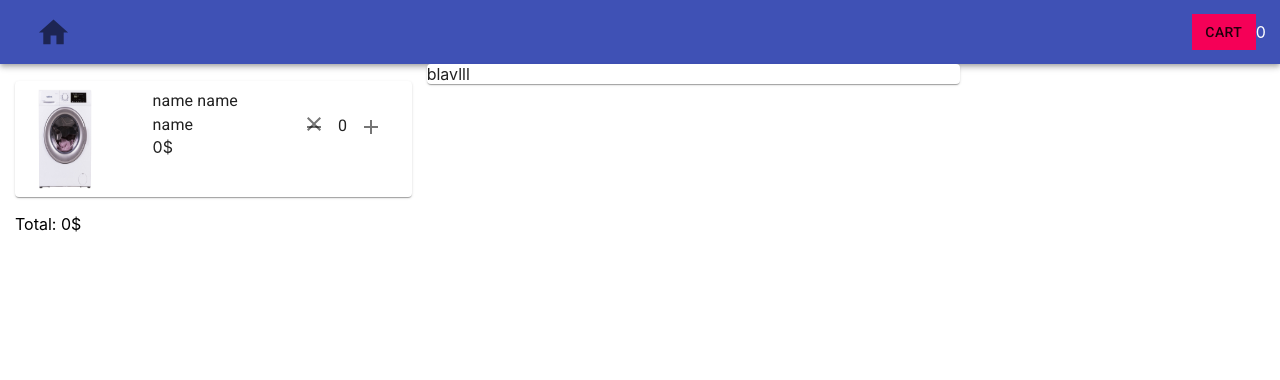
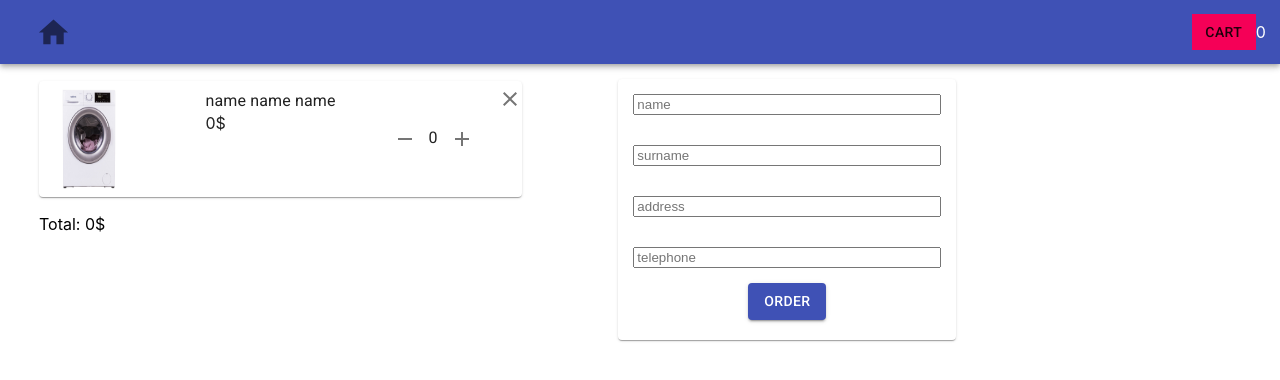
Before and after one commit to Parenyuk/testshop, a React (Create React App) app: page /#/cart in a window 1280 px wide. Shown: the top 380 px of the page. Built offline with nearby package versions, Linux system fonts and the light colour scheme.

Commit message:
finish markup ConfirmOrderProduct.tsx

```diff
--- a/package.json
+++ b/package.json
@@ -18,6 +18,7 @@
     "axios": "^0.20.0",
     "react": "^17.0.0",
     "react-dom": "^17.0.0",
+    "react-hook-form": "^6.9.6",
     "react-redux": "^7.2.1",
     "react-router": "^5.2.0",
     "react-router-dom": "^5.2.0",
--- a/src/pages/Cart/Cart.tsx
+++ b/src/pages/Cart/Cart.tsx
@@ -6,11 +6,21 @@ import {makeStyles, Theme} from '@material-ui/core/styles';
 import {ConfirmOrderProduct} from './ConfirmOrderProduct/ConfirmOrderProduct';
 import Grid from '@material-ui/core/Grid';
 import Card from '@material-ui/core/Card';
+import Container from '@material-ui/core/Container';
 
 
 export const useCartStyles = makeStyles((theme: Theme) => ({
     totalPrice: {
         margin: 15,
+    },
+    orderFormWrapper: {
+        display: 'flex',
+        flexDirection: 'column',
+        alignItems: 'center',
+        justifyContent: 'center',
+        padding: 15,
+        maxWidth: 500,
+
     }
 }))
 
@@ -23,22 +33,21 @@ export const Cart = () => {
 
     return (
         <div>
-            <Grid container direction={'row'} >
-                <Grid item xs={4} >
-                    <ProductItemInCart  />
+            <Container fixed>
+                <Grid container direction={'row'}>
+                    <Grid item xs={5}>
+                        <ProductItemInCart/>
                         <div className={classes.totalPrice}>
-                        Total:  {`${totalPriceProduct}$`}
+                            Total: {`${totalPriceProduct}$`}
                         </div>
                     </Grid>
-               <Grid item xs={5} >
+                    <Grid item xs={5} className={classes.orderFormWrapper}>
                         <Card>
                             <ConfirmOrderProduct/>
                         </Card>
-
                     </Grid>
-
-
                 </Grid>
+            </Container>
         </div>
     )
 }
--- a/src/pages/Cart/ConfirmOrderProduct/ConfirmOrderProduct.tsx
+++ b/src/pages/Cart/ConfirmOrderProduct/ConfirmOrderProduct.tsx
@@ -1,9 +1,48 @@
 import React from 'react';
+import {useForm} from 'react-hook-form';
+import {makeStyles, Theme} from '@material-ui/core/styles';
+import Button from '@material-ui/core/Button';
+
+
+export const useConfirmOrderProductStyles = makeStyles((theme: Theme) => ({
+    form: {
+        display: 'flex',
+        flexDirection: 'column',
+        alignItems: 'center',
+        justifyContent: 'center',
+    },
+
+
+    input: {
+       margin: 15,
+        minWidth: 300,
+
+    },
+    order: {
+    marginBottom: 20,
+        margin: '0 auto',
+
+    }
+}
+))
+
 
 export const ConfirmOrderProduct = () => {
+
+    const { register, handleSubmit } = useForm();
+    const classses = useConfirmOrderProductStyles();
+
+    const onSubmit = (data: any) => console.log(data);
     return (
-        <div>
-                        blavlll
+        <div >
+            <form onSubmit={handleSubmit(onSubmit)} className={classses.form}>
+                <input className={classses.input} placeholder={'name'} name="firstName" ref={register({ required: true, maxLength: 20 })} />
+                <input className={classses.input} placeholder={'surname'} name="lastName" ref={register({ pattern: /^[A-Za-z]+$/i })} />
+                <input className={classses.input} placeholder={'address'} name={'address'} ref={register({ pattern: /^[A-Za-z]+$/i })} />
+                <input className={classses.input} placeholder={'telephone'} name={'telephone'} ref={register({ required: true, minLength: 10, maxLength: 20, })} />
+                <Button variant='contained' color='primary' className={classses.order} type='submit' >ORDER</Button>
+                {/*<input className={classses.input} type="submit" />*/}
+            </form>
         </div>
     )
 }
```
Also changed, not shown: src/pages/Cart/ProductItemInCart/ProductItemInCart.tsx (+12 -16 lines), 1 other file (tests, documents, lock files or other folders). Lines whose indentation alone changed are shown as unchanged.
